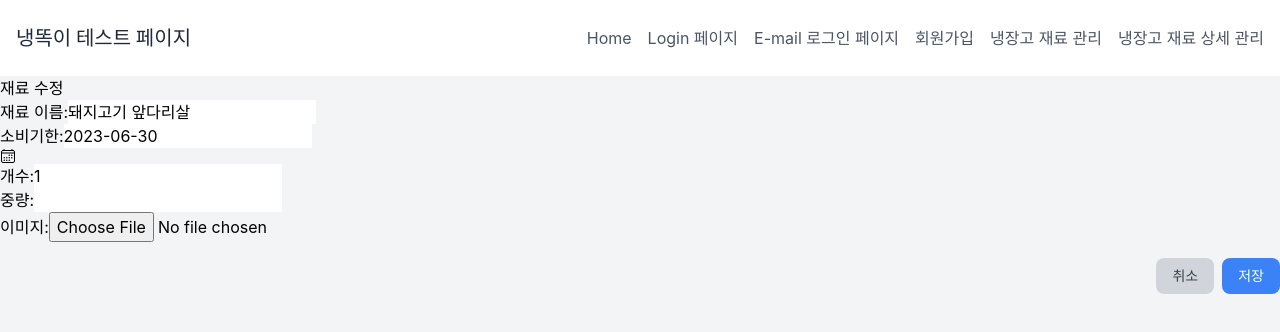
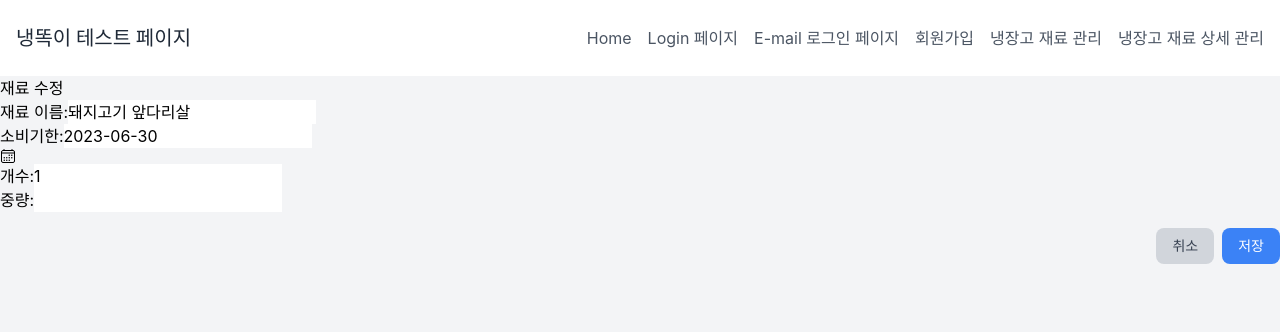
Before and after one commit to OZ-Coding-School/oz_03_main-002-FE, a React (Vite) app: page /ingredients/1/edit in a window 1280 px wide. Shown: the top 332 px of the page. Built offline with nearby package versions, Linux system fonts and the light colour scheme; a web font is replaced by a local one.

Commit message:
Refactor: 재료 상세 정보 이미지 관련 부분 주석 처리

```diff
--- a/src/pages/IngredientDetailEdit.tsx
+++ b/src/pages/IngredientDetailEdit.tsx
@@ -35,19 +35,19 @@ function IngredientDetailEdit() {
     setFormState((prev) => (prev ? { ...prev, [name]: value } : null));
   };
 
-  const handleImageChange = (e: React.ChangeEvent<HTMLInputElement>) => {
-    const file = e.target.files?.[0];
-    if (file) {
-      const reader = new FileReader();
-      reader.onloadend = () => {
-        setImagePreview(reader.result as string);
-        setFormState((prev) =>
-          prev ? { ...prev, image: reader.result as string } : null,
-        );
-      };
-      reader.readAsDataURL(file);
-    }
-  };
+  // const handleImageChange = (e: React.ChangeEvent<HTMLInputElement>) => {
+  //   const file = e.target.files?.[0];
+  //   if (file) {
+  //     const reader = new FileReader();
+  //     reader.onloadend = () => {
+  //       setImagePreview(reader.result as string);
+  //       setFormState((prev) =>
+  //         prev ? { ...prev, image: reader.result as string } : null,
+  //       );
+  //     };
+  //     reader.readAsDataURL(file);
+  //   }
+  // };
 
   const handleSave = () => {
     if (formState) {
@@ -113,7 +113,7 @@ function IngredientDetailEdit() {
           onChange={handleChange}
         />
       </div>
-      <div>
+      {/* <div>
         <label htmlFor="image">이미지:</label>
         <input
           type="file"
@@ -128,7 +128,7 @@ function IngredientDetailEdit() {
             style={{ width: '200px', height: '200px' }}
           />
         )}
-      </div>
+      </div> */}
       <div className="flex justify-end mt-4">
         <button
           type="button"
--- a/src/pages/IngredientDetailList.tsx
+++ b/src/pages/IngredientDetailList.tsx
@@ -60,7 +60,7 @@ function IngredientDetailList() {
       <p>소비기한: {ingredient.expirationDate}</p>
       <p>개수: {ingredient.quantity}</p>
       <p>중량: {ingredient.weight || '중량을 입력해주세요.'}</p>
-      {/* <p>카테고리</p> */}
+      <p>카테고리: {ingredient.category}</p>
       {/* {ingredient.image ? (
         <img
           src={ingredient.image}
```
